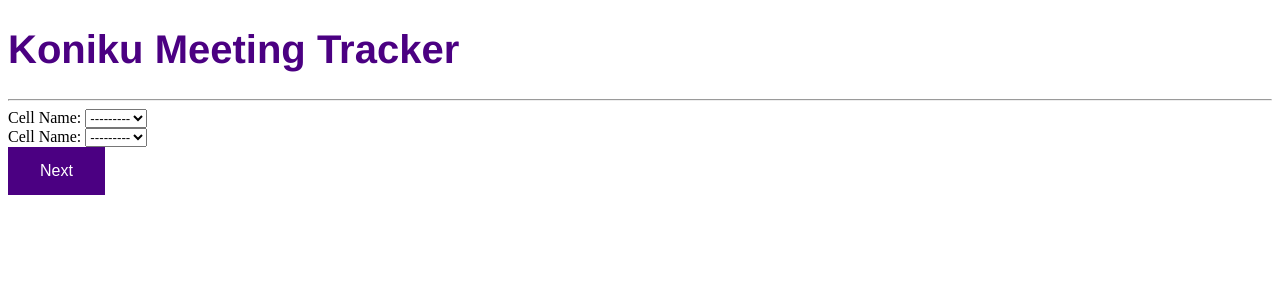
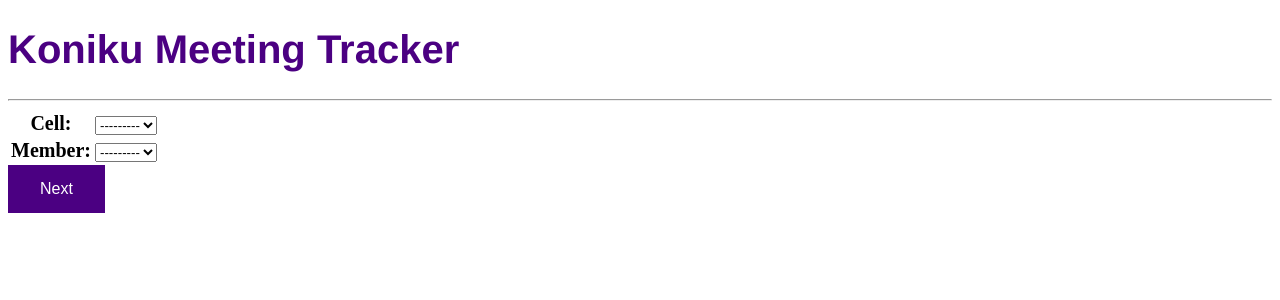
Before and after one commit to jhinukb/konikusite, a Django app: page / in a window 1280 px wide. Shown: the top 300 px of the page. Run offline with Django 3.2, Linux system fonts and the light colour scheme; data that the repository does not hold is empty.

Commit message:
working copy

```diff
--- a/meetings/admin.py
+++ b/meetings/admin.py
@@ -2,8 +2,9 @@
 from __future__ import unicode_literals
 
 from django.contrib import admin
-from .models import Cell, Objectives, Member
+from .models import Cell, Objective, Member, CellForm
 # Register your models here.
 admin.site.register(Cell)
 admin.site.register(Member)
-admin.site.register(Objectives)
+admin.site.register(Objective)
+admin.site.register(CellForm)
--- a/meetings/forms.py
+++ b/meetings/forms.py
@@ -1,5 +1,5 @@
 from django import forms
-from meetings.models import Cell, Objectives, Member
+from meetings.models import Cell, Objective, Member, CellForm
 
 CELL_CHOICES = [
     ('tim', 'TIM'),
@@ -9,13 +9,12 @@ CELL_CHOICES = [
 
 class CellForm(forms.ModelForm):
     class Meta:
-        model = Member
-        fields = ('cell', 'member_name')
+        model = CellForm
+        fields = ('cell', 'member')
         member_name= forms.CharField(label='What is your Cell?', widget=forms.Select(choices=CELL_CHOICES))
-    #forms.CharField(max_length=100)
         email= forms.EmailField()
         cell = forms.CharField(label='What is your Cell?', widget=forms.Select(choices=CELL_CHOICES))
 
     # def __init__(self, *args, **kwargs):
     #     super().__init__(*args, **kwargs)
-    #     self.fields['member_name'].queryset = City.objects.none()
+    #     self.fields['member'].queryset = Member.objects.none()
--- a/meetings/models.py
+++ b/meetings/models.py
@@ -19,8 +19,8 @@ class Member(models.Model):
 	def get_email(self):
 		return self.email
 
-class Objectives(models.Model):
-	objective_text = models.CharField(max_length=400)
+class Objective(models.Model):
+	text = models.CharField(max_length=400)
 	cell = models.ForeignKey(Cell, on_delete=models.CASCADE)
 	pub_date = models.DateTimeField(default=timezone.now)
 	def __str__(self):
@@ -28,3 +28,7 @@ class Objectives(models.Model):
 	def was_published_recently(self):
 		now = timezone.now()
 		return now - datetime.timedelta(days=14) <= self.pub_date <= now
+
+class CellForm(models.Model):
+	cell = models.ForeignKey(Cell, on_delete=models.CASCADE)
+	member = models.ForeignKey(Member, on_delete=models.CASCADE)
--- a/meetings/templates/meetings/cellName_dropdown_list_options.html
+++ b/meetings/templates/meetings/cellName_dropdown_list_options.html
@@ -1,4 +1,4 @@
 <option value="">---------</option>
-{% for cell in cellNames %}
-<option value="{{ cell.pk }}">{{ cell.name }}</option>
+{% for member in members %}
+<option value="{{ member.pk }}">{{ member.member_name }}</option>
 {% endfor %}
--- a/meetings/templates/meetings/cell_form.html
+++ b/meetings/templates/meetings/cell_form.html
@@ -39,21 +39,32 @@ View Return: HttpResponse : message - "Sweeeeeeeet."
         <!-- <select name="cell_name">
             <option value={{ form.as_table }}</option>
         </select> -->
-        <label for="id_name" id='cell_name'>Cell Name:</label>
+        <label for="id_name" id='cell_name'></label>
           <table id='t'>
-            {{ form.cell }}
-          </table>
-    </div>
-    <!-- *email -->
-    <div class="fieldWrapper">
-        {{ form.member_name.errors }}
-        <label for="id_name" id='cell_name'>Cell Name:</label>
-          <table id='t'>
-            {{ form.cell }}
+            {{ form.as_table }}
           </table>
     </div>
     <button type="submit" id='next'>
         <i class="fa fa-thumb-tack"></i> Next
     </button>
 </form>
+
+<!-- <script src="https://code.jquery.com/jquery-3.3.1.min.js"></script>
+<script>
+  $("#id_member").change(function () {
+    var url = $("#CellFormPage").attr("data-members-url");  // get the url of the `load_cities` view
+    var memberID = $(this).val();  // get the selected country ID from the HTML input
+
+    $.ajax({                       // initialize an AJAX request
+      url: url,                    // set the url of the request (= localhost:8000/hr/ajax/load-cities/)
+      data: {
+        'member': memberID       // add the country id to the GET parameters
+      },
+      success: function (data) {   // `data` is the return of the `load_cities` view function
+        $("#id_member").html(data);  // replace the contents of the city input with the data that came from the server
+      }
+    });
+
+  });
+</script> -->
 {% endblock %}
--- a/meetings/urls.py
+++ b/meetings/urls.py
@@ -8,6 +8,7 @@ urlpatterns = [
     #url(r'^$', views.index, name='index'),
     #url(r'^(?P<pk>[0-9]+)/$', views.CellFormPage.as_view(), name="cell_form")
     url(r'^$', CellFormPage.as_view(), name="cell_form")
+    #url(r'^ajax/load-members/$', views.load_members, name='ajax_load_members')
     #url(r'^$', views.load_cellNames, name='load')
     # url(r'^(?P<cell_id>[0-9]+)/$', views.load_cellNames, name='detail')
 ]
--- a/meetings/views.py
+++ b/meetings/views.py
@@ -4,12 +4,17 @@ from __future__ import unicode_literals
 from django.shortcuts import render
 from django.views.generic import ListView
 from django.views.generic import FormView
-from .models import Cell
+from .models import Cell, CellForm, Objective, Member
 from .forms import CellForm
 from django import forms
 # Create your views here.
 from django.urls import reverse_lazy
 from django.http import HttpResponse
+
+def load_members(request):
+    cell = request.GET.get('cell')
+    members = Member.objects.filter(cell=cell).order_by('member_name')
+    return render(request, 'meeting/cellName_dropdown_list_options.html', {'members': members})
 
 def index(request):
     template_name = 'meetings/index.html'
```
Also changed, not shown: meetings/migrations/0002_auto_20180626_2346.py (added), 7 other files.
